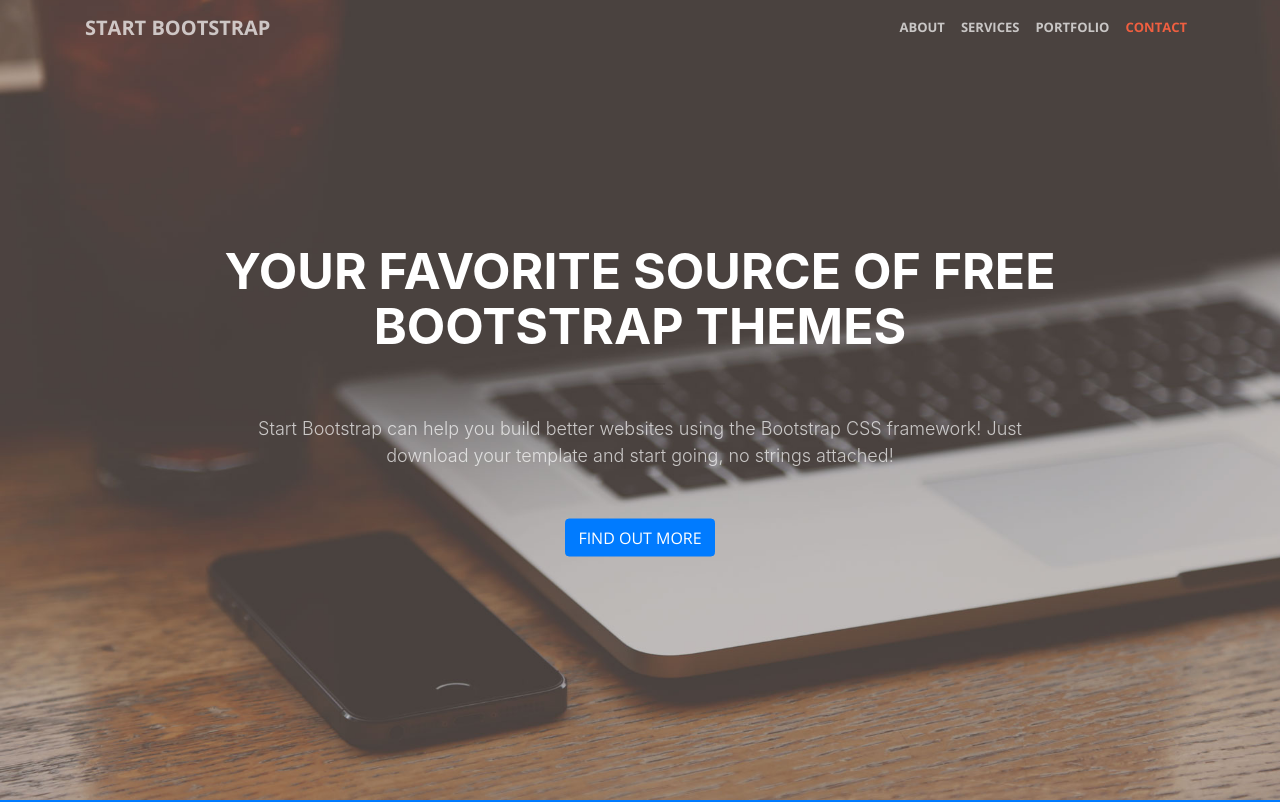
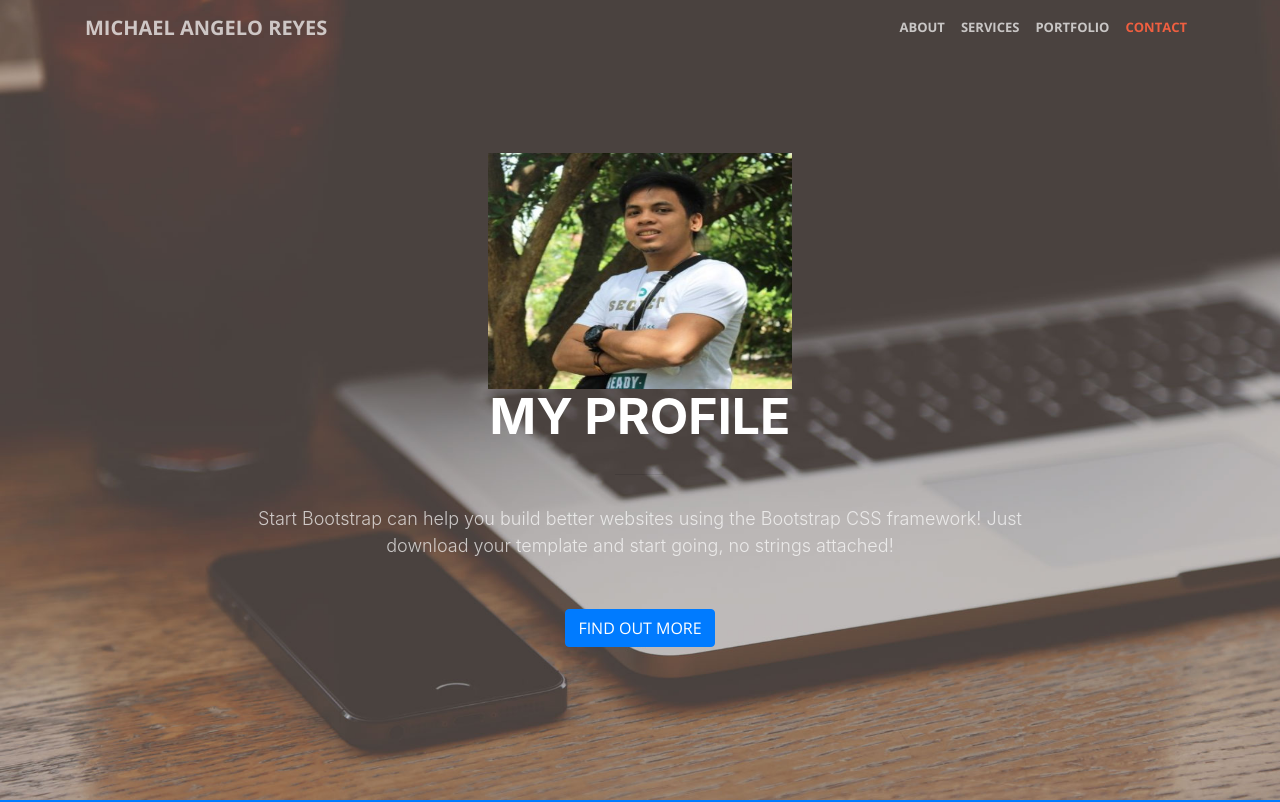
Before and after one commit to MichaelReyes/MichaelReyes.github.io, a website with bundled scripts: page index.html in a window 1280 px wide. Shown: the top 802 px of the page. Built offline with nearby package versions, Linux system fonts and the light colour scheme.

Commit message:
Added Image

```diff
--- a/index.html
+++ b/index.html
@@ -8,7 +8,7 @@
     <meta name="description" content="">
     <meta name="author" content="">
 
-    <title>Creative - Start Bootstrap Theme</title>
+    <title>Michael Angelo Reyes</title>
 
     <!-- Bootstrap core CSS -->
     <link href="vendor/bootstrap/css/bootstrap.min.css" rel="stylesheet">
@@ -31,7 +31,7 @@
     <!-- Navigation -->
     <nav class="navbar navbar-expand-lg navbar-light fixed-top" id="mainNav">
       <div class="container">
-        <a class="navbar-brand js-scroll-trigger" href="#page-top">Start Bootstrap</a>
+        <a class="navbar-brand js-scroll-trigger" href="#page-top">Michael Angelo Reyes</a>
         <button class="navbar-toggler navbar-toggler-right" type="button" data-toggle="collapse" data-target="#navbarResponsive" aria-controls="navbarResponsive" aria-expanded="false" aria-label="Toggle navigation">
           <span class="navbar-toggler-icon"></span>
         </button>
@@ -57,7 +57,8 @@
     <header class="masthead">
       <div class="header-content">
         <div class="header-content-inner">
-          <h1 id="homeHeading">Your Favorite Source of Free Bootstrap Themes</h1>
+          <img src="../img/mike.jpg" class="img-circle" alt="Cinque Terre" width="304" height="236">
+          <h1 id="homeHeading">My Profile</h1>
           <hr>
           <p>Start Bootstrap can help you build better websites using the Bootstrap CSS framework! Just download your template and start going, no strings attached!</p>
           <a class="btn btn-primary btn-xl js-scroll-trigger" href="#about">Find Out More</a>
```
Also changed, not shown: img/mike.jpg (added).
